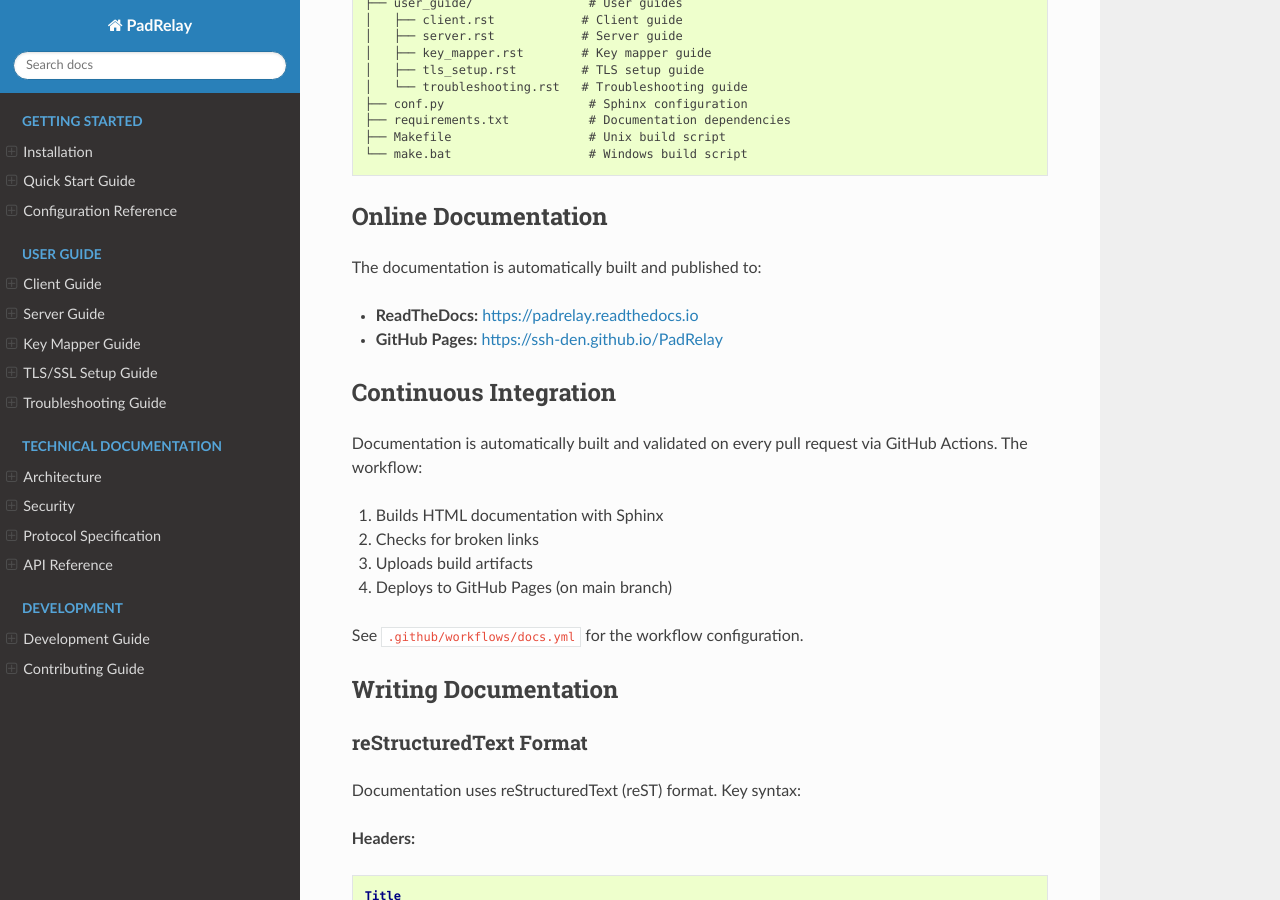
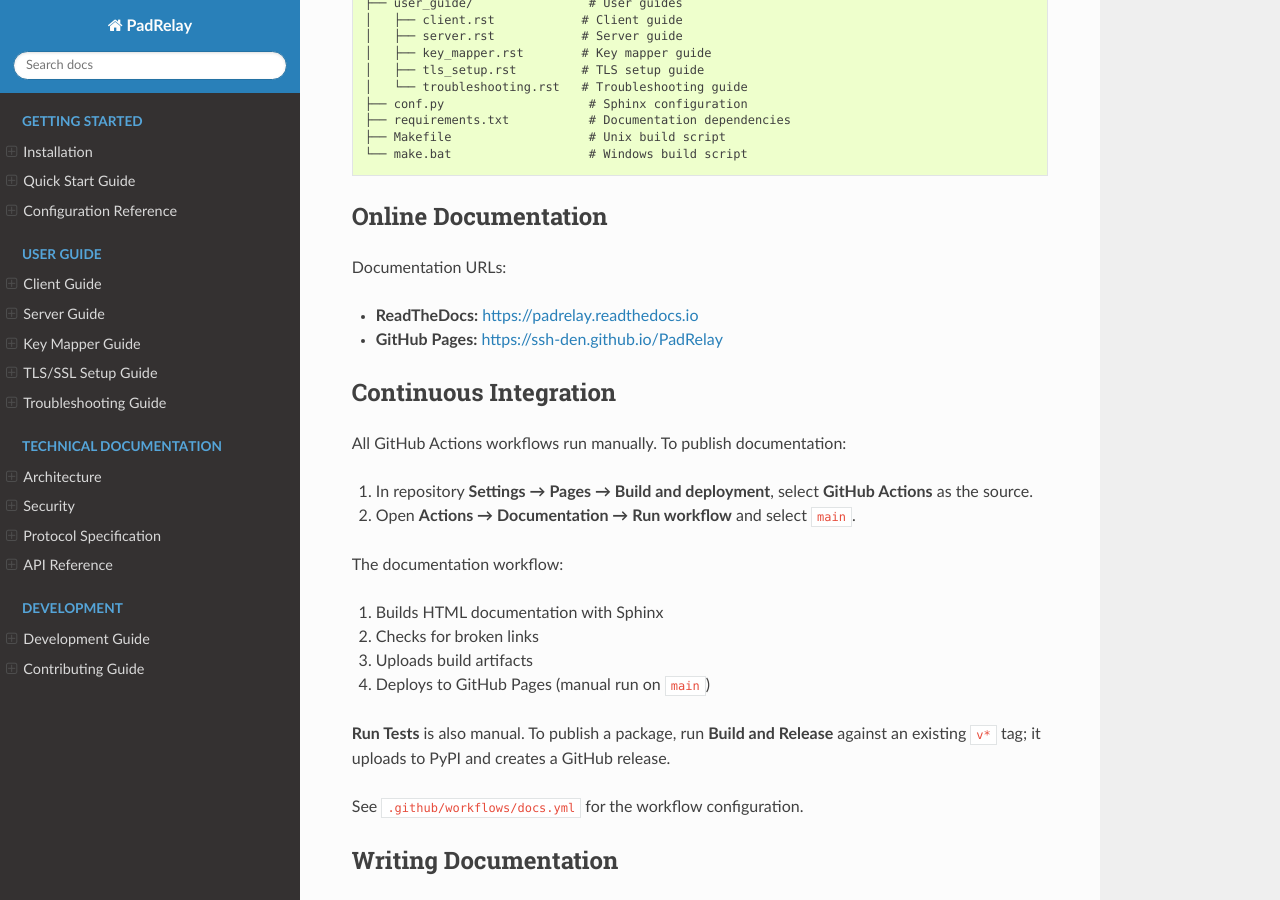
Before and after one commit to ssh-den/PadRelay, a Sphinx documentation site: the page built from docs/README.md, in a window 1280 px wide and 900 px high, scrolled down 1267 px. Built offline with Sphinx 7.4.7 and the Read the Docs theme 3.1.0, drawn with Linux system fonts in a browser that asks for light colours; some of the changed text lies outside the part shown.

Commit message:
fix: docs publish workflow

```diff
--- a/docs/README.md
+++ b/docs/README.md
@@ -1,6 +1,6 @@
 # PadRelay Documentation
 
-This directory contains the complete documentation for PadRelay, built with Sphinx and hosted on ReadTheDocs.
+This directory contains the complete documentation for PadRelay, built with Sphinx and published to GitHub Pages.
 
 ## Building the Documentation
 
@@ -67,19 +67,26 @@ docs/
 
 ## Online Documentation
 
-The documentation is automatically built and published to:
+Documentation URLs:
 
 * **ReadTheDocs:** https://padrelay.readthedocs.io
 * **GitHub Pages:** https://ssh-den.github.io/PadRelay
 
 ## Continuous Integration
 
-Documentation is automatically built and validated on every pull request via GitHub Actions. The workflow:
+All GitHub Actions workflows run manually. To publish documentation:
+
+1. In repository **Settings → Pages → Build and deployment**, select **GitHub Actions** as the source.
+2. Open **Actions → Documentation → Run workflow** and select `main`.
+
+The documentation workflow:
 
 1. Builds HTML documentation with Sphinx
 2. Checks for broken links
 3. Uploads build artifacts
-4. Deploys to GitHub Pages (on main branch)
+4. Deploys to GitHub Pages (manual run on `main`)
+
+**Run Tests** is also manual. To publish a package, run **Build and Release** against an existing `v*` tag; it uploads to PyPI and creates a GitHub release.
 
 See `.github/workflows/docs.yml` for the workflow configuration.
 
```
Also changed, not shown: 3 other files.
